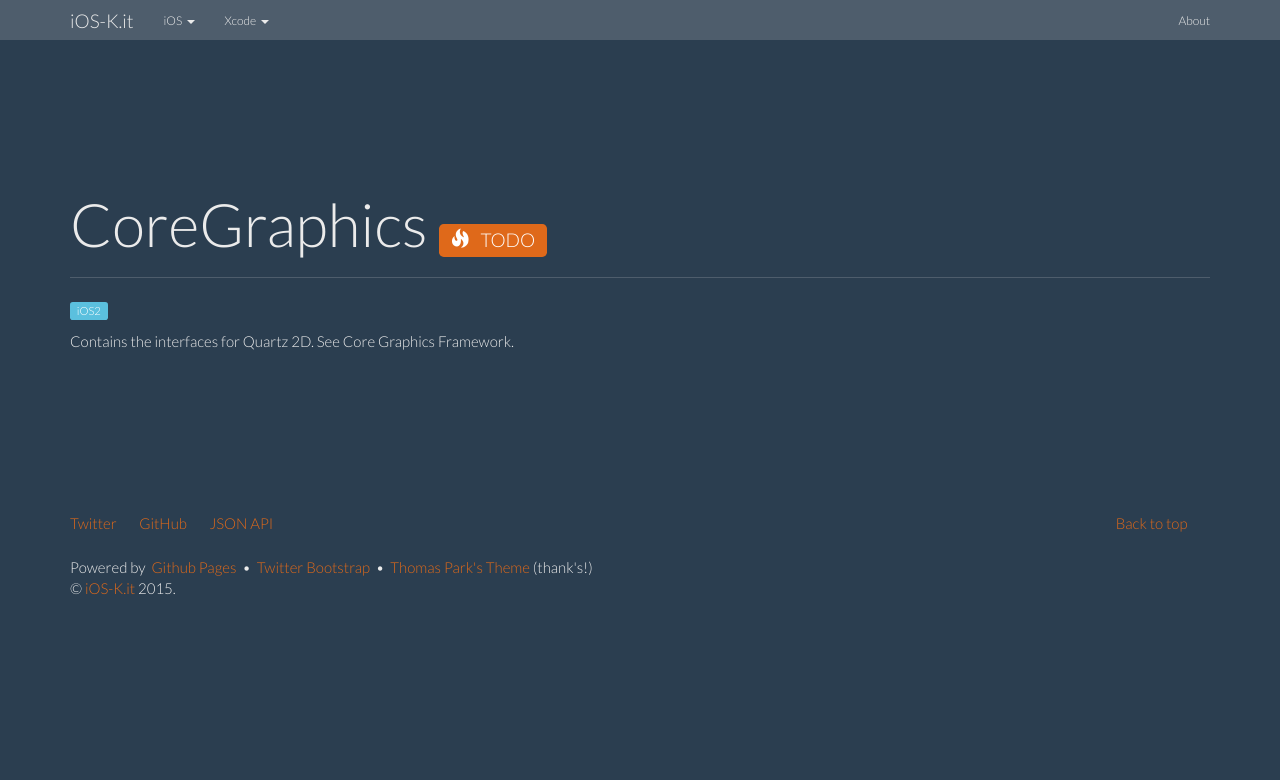
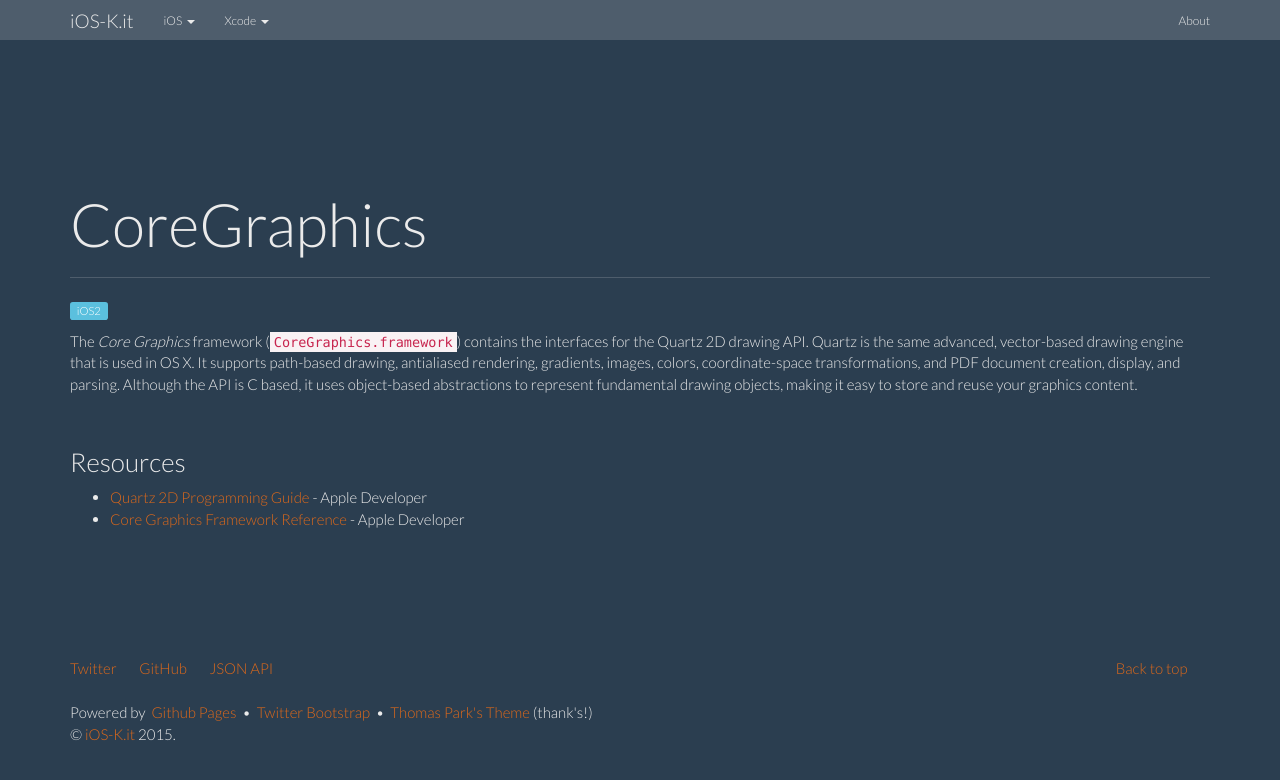
Before and after one commit to ioskit/ioskit.github.io, a Jekyll site: the page built from _kits/CoreGraphics.md, in a window 1280 px wide. Shown: the top 780 px of the page. Built offline with Jekyll 4.4.1, drawn with Linux system fonts in a browser that asks for light colours; nearby versions of some CDN libraries.

Commit message:
Kit: CoreGraphics.

```diff
--- a/_kits/CoreGraphics.md
+++ b/_kits/CoreGraphics.md
@@ -2,16 +2,23 @@
 layout: kit
 name: 'CoreGraphics'
 id: coregraphics
-status: TODO
+status:
+type: kit
 since: iOS2
+icon__: /resources/images/kits/AppExtensions/app-extensions-icon_2x.png
 prefixe: 'CG'
-link:
-abstract: "Contains the interfaces for Quartz 2D. See Core Graphics Framework."
-links__:
+abstract: "Contains the interfaces for Quartz 2D"
+kits__:
+ - Foo
+links:
  - link:
-     name: 'aaa'
-     url: bbb
-     description: 'ccc'
+     name: 'Quartz 2D Programming Guide'
+     url: https://developer.apple.com/library/ios/documentation/GraphicsImaging/Conceptual/drawingwithquartz2d/Introduction/Introduction.html
+     description: ' - Apple Developer'
+ - link:
+     name: 'Core Graphics Framework Reference'
+     url: https://developer.apple.com/library/ios/documentation/CoreGraphics/Reference/CoreGraphics_Framework/_index.html
+     description: ' - Apple Developer'
 ---
 
-Contains the interfaces for Quartz 2D. See Core Graphics Framework.
+The *Core Graphics* framework (`CoreGraphics.framework`) contains the interfaces for the Quartz 2D drawing API. Quartz is the same advanced, vector-based drawing engine that is used in OS X. It supports path-based drawing, antialiased rendering, gradients, images, colors, coordinate-space transformations, and PDF document creation, display, and parsing. Although the API is C based, it uses object-based abstractions to represent fundamental drawing objects, making it easy to store and reuse your graphics content.
```
